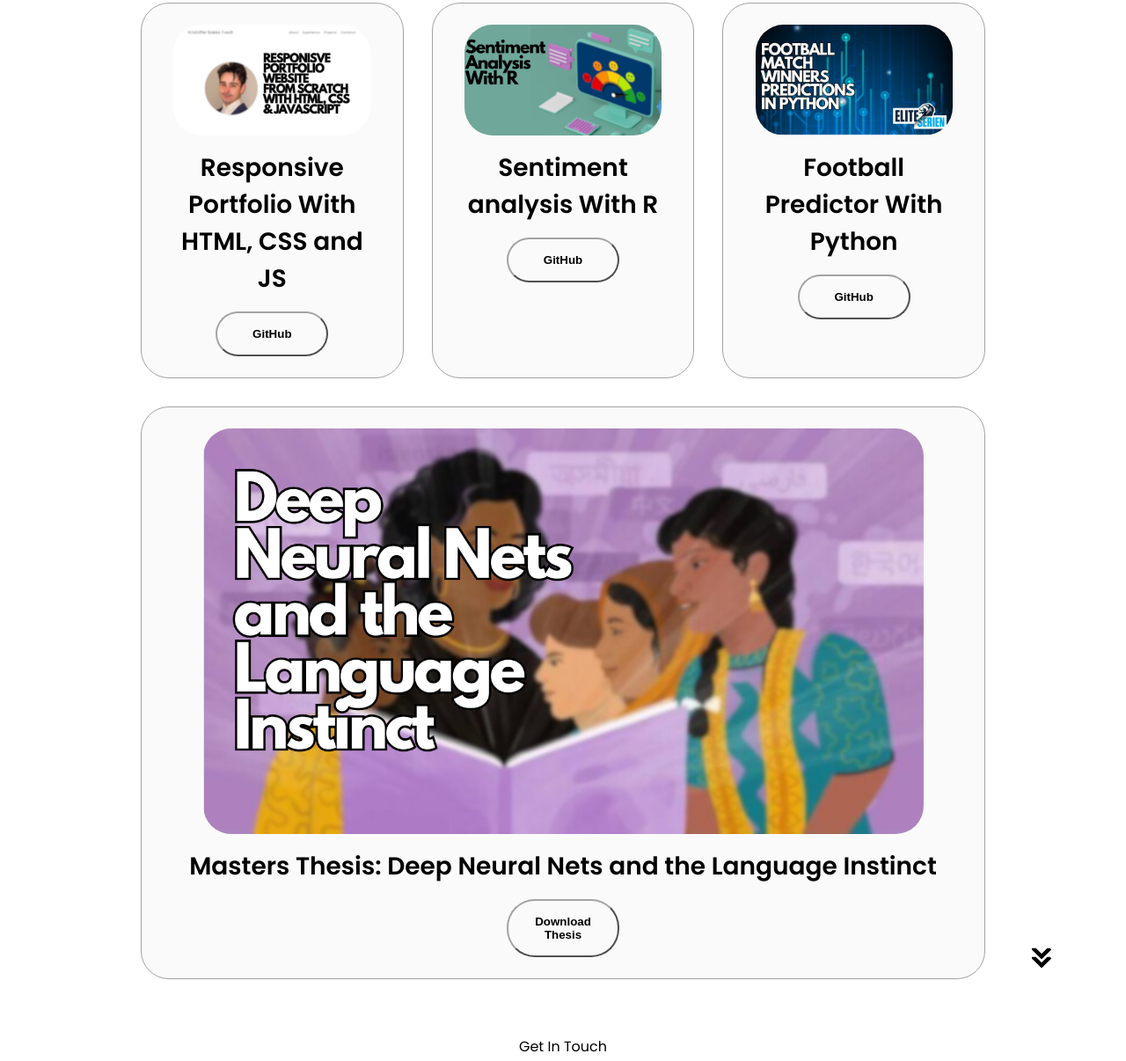
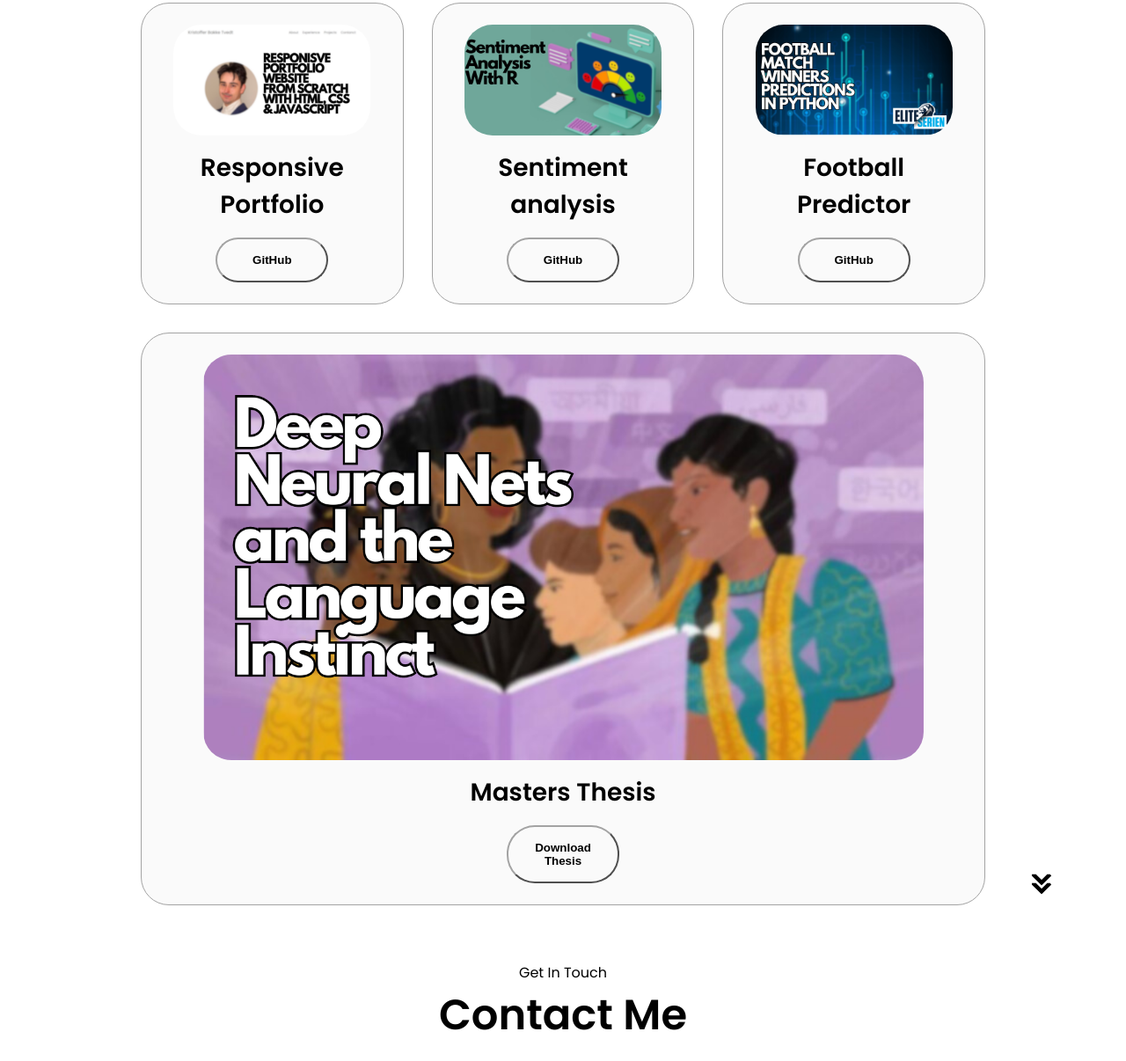
Before and after one commit to KristofferTvedt/portfolio, a plain HTML site: page index.html in a window 1280 px wide. Shown: the part 2590-3796 px from the top of the page at 88% size. Drawn offline with Linux system fonts and the light colour scheme.

Commit message:
Update index.html

```diff
--- a/index.html
+++ b/index.html
@@ -233,7 +233,7 @@
                   class="project-img"
                 />
               </div>
-              <h2 class="experience-sub-title project-title">Responsive Portfolio With HTML, CSS and JS</h2>
+              <h2 class="experience-sub-title project-title">Responsive Portfolio</h2>
               <div class="btn-container">
                 <button
                   class="btn btn-color-2 project-btn"
@@ -257,7 +257,7 @@
                   class="project-img"
                 />
               </div>
-              <h2 class="experience-sub-title project-title">Sentiment analysis With R</h2>
+              <h2 class="experience-sub-title project-title">Sentiment analysis</h2>
               <div class="btn-container">
                 <button
                   class="btn btn-color-2 project-btn"
@@ -281,7 +281,7 @@
                   class="project-img"
                 />
               </div>
-              <h2 class="experience-sub-title project-title">Football Predictor With Python</h2>
+              <h2 class="experience-sub-title project-title">Football Predictor</h2>
               <div class="btn-container">
                 <button
                   class="btn btn-color-2 project-btn"
@@ -305,7 +305,7 @@
                   class="project-img"
                 />
               </div>
-              <h2 class="experience-sub-title project-title">Masters Thesis: Deep Neural Nets and the Language Instinct</h2>
+              <h2 class="experience-sub-title project-title">Masters Thesis</h2>
               <div class="btn-container">
                 <button
                   class="btn btn-color-2 project-btn"
```
